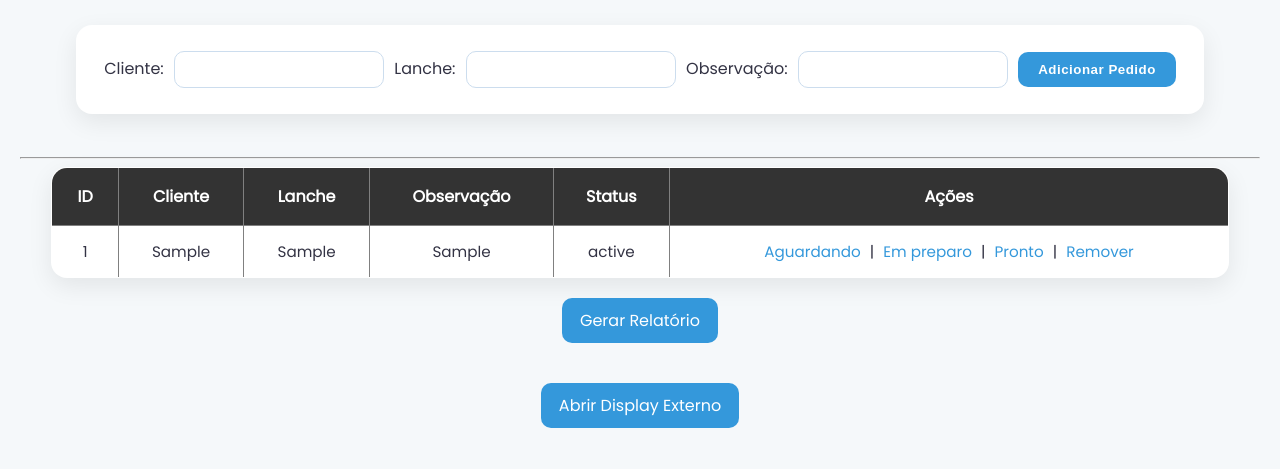
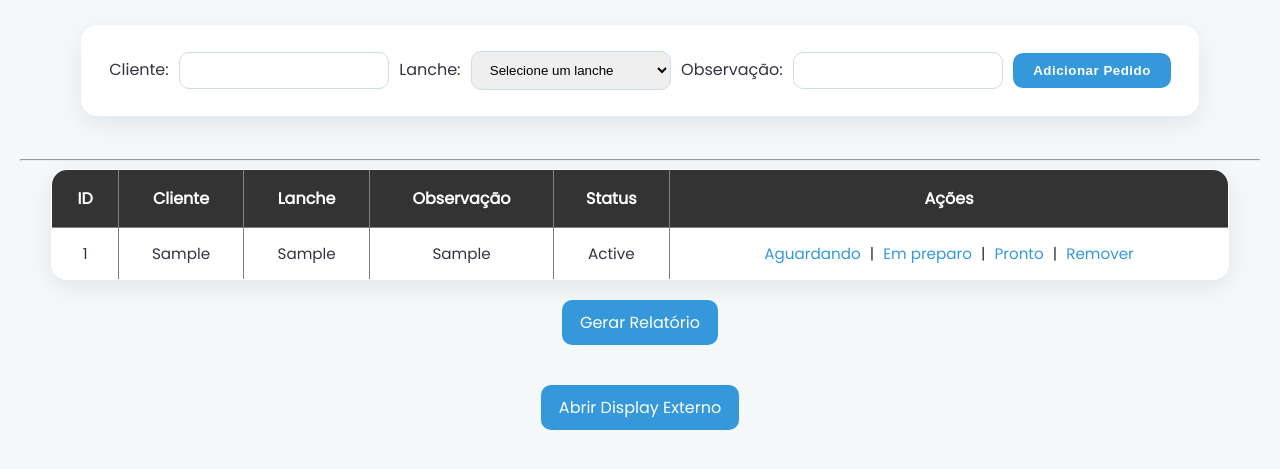
Before and after one commit to santos-savio/sistema_pedidos_lanche, a Flask app: page / in a window 1280 px wide. Shown: the part 294-763 px from the top of the page. Run offline with Flask 3, Linux system fonts and the light colour scheme; tables that the repository leaves empty hold one stand-in row (values such as "Sample post").

Commit message:
Reconnect project - recovering local changes after git issue

```diff
--- a/static/index.css
+++ b/static/index.css
@@ -82,11 +82,27 @@
   transform: scale(0.98);
 }
 
+form select {
+  padding: 10px 14px;
+  margin: 8px 6px;
+  border: 1px solid #ccddee;
+  border-radius: 10px;
+  outline: none;
+  width: 200px;
+  transition: border-color 0.2s, box-shadow 0.2s;
+}
+
+form select:focus {
+  border-color: #3498db;
+  box-shadow: 0 0 6px rgba(52, 152, 219, 0.4);
+}
+
 /* Estilo do Table */
 table {
   width: 95%;
   margin: 0 auto;
   border-collapse: collapse;
+  border-spacing: 0;
   background-color: white;
   box-shadow: 0 8px 24px rgba(0, 0, 0, 0.08);
   border-radius: 16px;
@@ -103,11 +119,11 @@
 
 td {
   padding: 14px 10px;
-  border-bottom: 1px solid #eee;
   font-size: 0.95em;
+  border-bottom: 1px solid rgba(0, 0, 0, 0.05);
 }
 
-tr:hover td {
+tr:hover td:not(.aguardando):not(.preparo):not(.pronto) {
   background-color: #f9f9f9;
 }
 
@@ -150,6 +166,22 @@
   transform: scale(0.98);
 }
 
+/* Cores do Status no Index */
+td.aguardando {
+  background-color: #222;
+  color: white;
+}
+
+td.preparo {
+  background-color: #f1c40f;
+  color: black;
+}
+
+td.pronto {
+  background-color: #2ecc71;
+  color: white;
+}
+
 /* Responsivo */
 @media (max-width: 768px) {
   form input {
--- a/templates/paginas/display.html
+++ b/templates/paginas/display.html
@@ -13,7 +13,7 @@
     {% for p in pedidos %}
     <div class="pedido {{ p[4] }}">
         Pedido #{{ p[0] }}<br>
-        Cliente: {{ p[1] }} - {{ p[4] }}
+        Cliente: {{ p[1] }} - {{ p[4].capitalize() }}
     </div>
     {% endfor %}
     <script>
--- a/templates/paginas/index.html
+++ b/templates/paginas/index.html
@@ -17,7 +17,17 @@
     </div>
     <form action="/adicionar" method="post">
         Cliente: <input name="cliente" required>
-        Lanche: <input name="lanche" required>
+        <label for="lanche">Lanche:</label>
+        <select name="lanche" id="lanche" required>
+            <option value="">Selecione um lanche</option>
+            <option value="X-Burguer">X-Burguer</option>
+            <option value="X-Salada">X-Salada</option>
+            <option value="Pizza">Pizza</option>
+            <option value="Cachorro-Quente">Cachorro-Quente</option>
+            <option value="Batata Frita">Batata Frita</option>
+            <option value="Refrigerante">Refrigerante</option>
+            <option value="Suco">Suco</option>
+        </select>
         Observação: <input name="observacao">
         <button type="submit">Adicionar Pedido</button>
     </form>
@@ -37,7 +47,7 @@
             <td>{{ p[1] }}</td>
             <td>{{ p[2] }}</td>
             <td>{{ p[3] }}</td>
-            <td>{{ p[4] }}</td>
+            <td class="{{ p[4] }}">{{ p[4].capitalize() }}</td>
             <td>
                 <a href="/atualizar/{{p[0]}}/aguardando">Aguardando</a> |
                 <a href="/atualizar/{{p[0]}}/preparo">Em preparo</a> |
```
